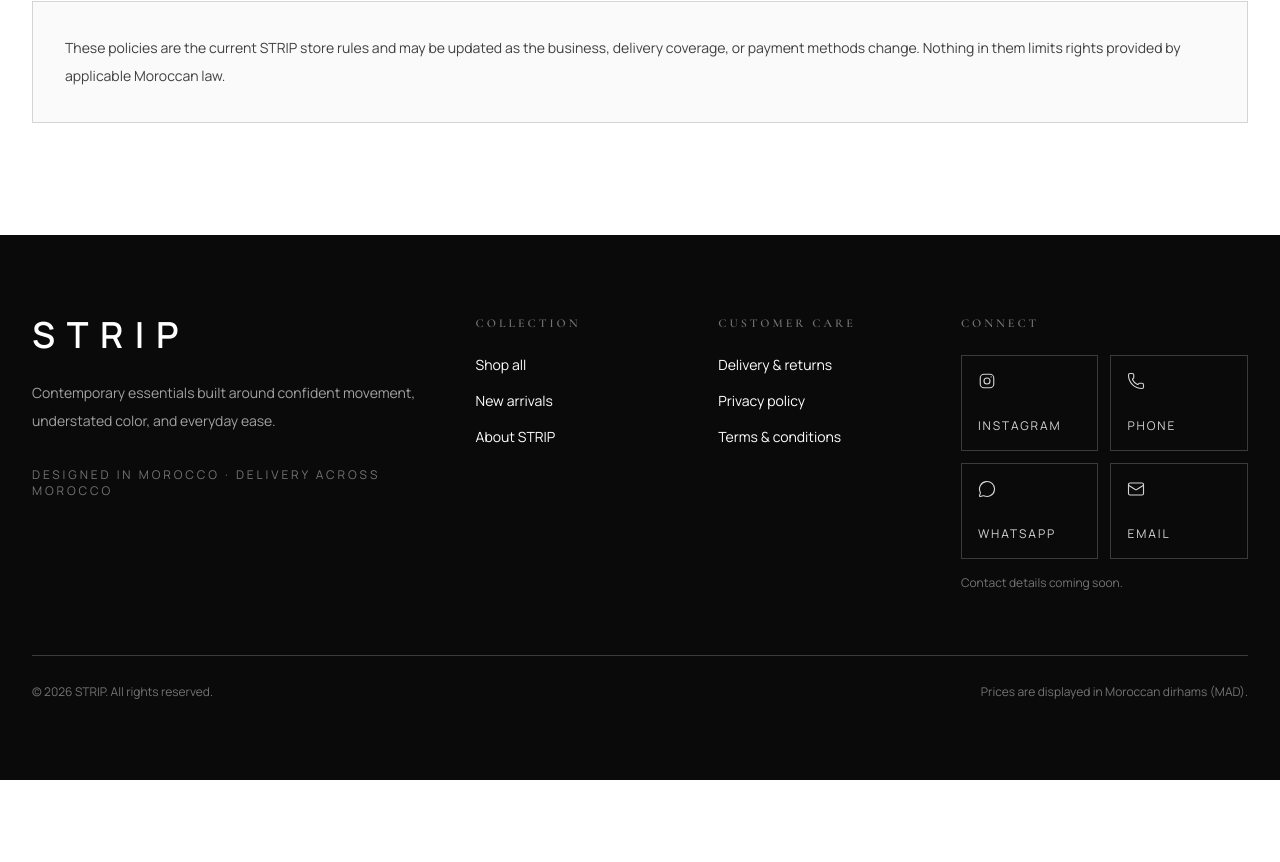
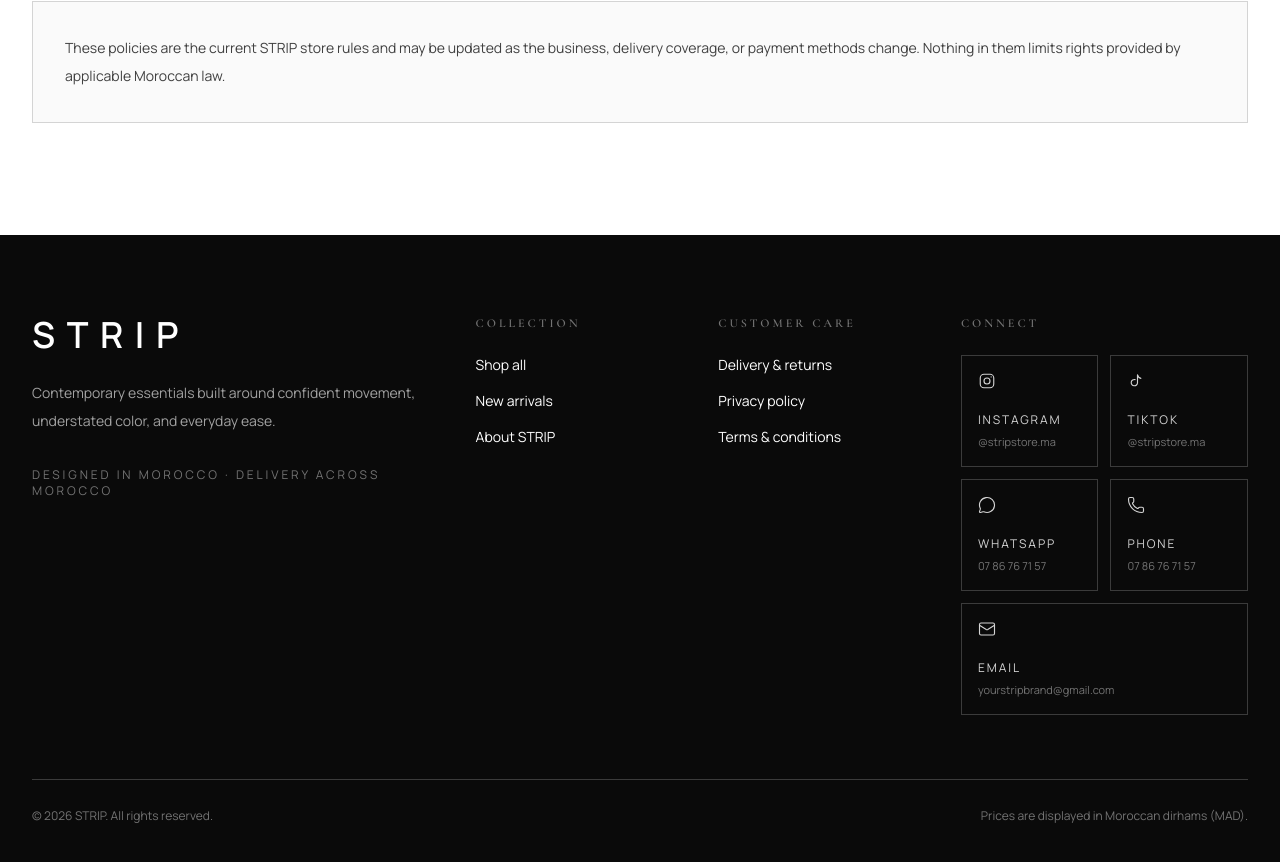
Before and after one commit to 2frysfh744-commits/strip-e-commerce, a Next.js app: page /privacy in a window 1280 px wide. Shown: the part 2534-3396 px from the top of the page. Before the commit the page ends 3314 px from the top, so only its background shows below. Built offline with nearby package versions, Linux system fonts and the light colour scheme.

Commit message:
Add store contact details

```diff
--- a/app/delivery-returns/page.tsx
+++ b/app/delivery-returns/page.tsx
@@ -79,7 +79,7 @@ const sections = [
   {
     title: "How to contact us",
     paragraphs: [
-      "Instagram, WhatsApp, telephone, and email details will appear in the website footer before the official launch. When contacting us about an order, include the order number and the phone number used at checkout.",
+      "For order help, contact STRIP on WhatsApp or by telephone at 07 86 76 71 57, email yourstripbrand@gmail.com, or message @stripstore.ma on Instagram or TikTok. Include your order number and the phone number used at checkout.",
     ],
   },
 ];
--- a/app/privacy/page.tsx
+++ b/app/privacy/page.tsx
@@ -52,7 +52,7 @@ const sections = [
     title: "Your choices and rights",
     paragraphs: [
       "In accordance with applicable Moroccan data-protection rules, you may request access to or correction of personal information concerning you, and you may object to certain processing for legitimate reasons. You may also ask us to close your customer account, subject to records we must retain for legal or operational reasons.",
-      "The contact email and postal details for privacy requests will be published before launch. We may need to verify your identity before responding so that information is not disclosed to the wrong person.",
+      "Send privacy requests to yourstripbrand@gmail.com. We may need to verify your identity before responding so that information is not disclosed to the wrong person.",
     ],
   },
   {
@@ -77,7 +77,7 @@ const sections = [
   {
     title: "Contact and updates",
     paragraphs: [
-      "The STRIP privacy contact will be added to the footer before launch. We may update this policy when services or legal requirements change; the date at the top will show the latest version.",
+      "For privacy questions, email yourstripbrand@gmail.com. For general help, use the telephone, WhatsApp, Instagram, TikTok, or email links in the website footer. We may update this policy when services or legal requirements change; the date at the top will show the latest version.",
     ],
   },
 ];
--- a/components/layout/Footer.tsx
+++ b/components/layout/Footer.tsx
@@ -25,6 +25,25 @@ function InstagramMark() {
   );
 }
 
+function TikTokMark() {
+  return (
+    <svg
+      aria-hidden="true"
+      width="18"
+      height="18"
+      viewBox="0 0 24 24"
+      fill="none"
+      stroke="currentColor"
+      strokeWidth="1.5"
+      strokeLinecap="round"
+      strokeLinejoin="round"
+    >
+      <path d="M14 4v10.2a4.2 4.2 0 1 1-3.2-4.08" />
+      <path d="M14 4c.7 2.4 2.2 3.9 4.5 4.5" />
+    </svg>
+  );
+}
+
 const shopLinks = [
   { label: "Shop all", href: "/shop" },
   { label: "New arrivals", href: "/new" },
@@ -38,10 +57,42 @@ const careLinks = [
 ];
 
 const contactItems = [
-  { label: "Instagram", icon: <InstagramMark /> },
-  { label: "Phone", icon: <Phone aria-hidden="true" size={18} strokeWidth={1.5} /> },
-  { label: "WhatsApp", icon: <MessageCircle aria-hidden="true" size={18} strokeWidth={1.5} /> },
-  { label: "Email", icon: <Mail aria-hidden="true" size={18} strokeWidth={1.5} /> },
+  {
+    label: "Instagram",
+    detail: "@stripstore.ma",
+    href: "https://www.instagram.com/stripstore.ma/",
+    icon: <InstagramMark />,
+    external: true,
+  },
+  {
+    label: "TikTok",
+    detail: "@stripstore.ma",
+    href: "https://www.tiktok.com/@stripstore.ma",
+    icon: <TikTokMark />,
+    external: true,
+  },
+  {
+    label: "WhatsApp",
+    detail: "07 86 76 71 57",
+    href: "https://wa.me/212786767157",
+    icon: <MessageCircle aria-hidden="true" size={18} strokeWidth={1.5} />,
+    external: true,
+  },
+  {
+    label: "Phone",
+    detail: "07 86 76 71 57",
+    href: "tel:+212786767157",
+    icon: <Phone aria-hidden="true" size={18} strokeWidth={1.5} />,
+    external: false,
+  },
+  {
+    label: "Email",
+    detail: "yourstripbrand@gmail.com",
+    href: "mailto:yourstripbrand@gmail.com",
+    icon: <Mail aria-hidden="true" size={18} strokeWidth={1.5} />,
+    external: false,
+    wide: true,
+  },
 ];
 
 export default function Footer() {
@@ -72,7 +123,10 @@ export default function Footer() {
             <ul className="mt-6 space-y-4 text-sm">
               {shopLinks.map((link) => (
                 <li key={link.href}>
-                  <Link className="transition hover:text-neutral-400" href={link.href}>
+                  <Link
+                    className="transition hover:text-neutral-400"
+                    href={link.href}
+                  >
                     {link.label}
                   </Link>
                 </li>
@@ -87,7 +141,10 @@ export default function Footer() {
             <ul className="mt-6 space-y-4 text-sm">
               {careLinks.map((link) => (
                 <li key={link.href}>
-                  <Link className="transition hover:text-neutral-400" href={link.href}>
+                  <Link
+                    className="transition hover:text-neutral-400"
+                    href={link.href}
+                  >
                     {link.label}
                   </Link>
                 </li>
@@ -100,22 +157,30 @@ export default function Footer() {
               Connect
             </h2>
             <ul className="mt-6 grid grid-cols-2 gap-3">
-              {contactItems.map(({ label, icon }) => (
-                <li
-                  key={label}
-                  aria-label={`${label} details coming soon`}
-                  className="flex min-h-24 flex-col justify-between border border-white/20 p-4 text-neutral-300"
-                >
-                  {icon}
-                  <span className="mt-4 text-xs uppercase tracking-[0.16em]">
-                    {label}
-                  </span>
-                </li>
-              ))}
+              {contactItems.map(
+                ({ label, detail, href, icon, external, wide }) => (
+                  <li key={label} className={wide ? "col-span-2" : ""}>
+                    <a
+                      href={href}
+                      target={external ? "_blank" : undefined}
+                      rel={external ? "noreferrer" : undefined}
+                      aria-label={`${label}: ${detail}`}
+                      className="group flex min-h-28 h-full flex-col justify-between border border-white/20 p-4 text-neutral-300 transition duration-300 hover:-translate-y-1 hover:border-white/60 hover:bg-white hover:text-neutral-950"
+                    >
+                      {icon}
+                      <span className="mt-5">
+                        <span className="block text-xs uppercase tracking-[0.16em]">
+                          {label}
+                        </span>
+                        <span className="mt-1.5 block break-all text-[11px] leading-4 text-neutral-500 transition group-hover:text-neutral-600">
+                          {detail}
+                        </span>
+                      </span>
+                    </a>
+                  </li>
+                )
+              )}
             </ul>
-            <p className="mt-4 text-xs text-neutral-500">
-              Contact details coming soon.
-            </p>
           </div>
         </div>
 
```
